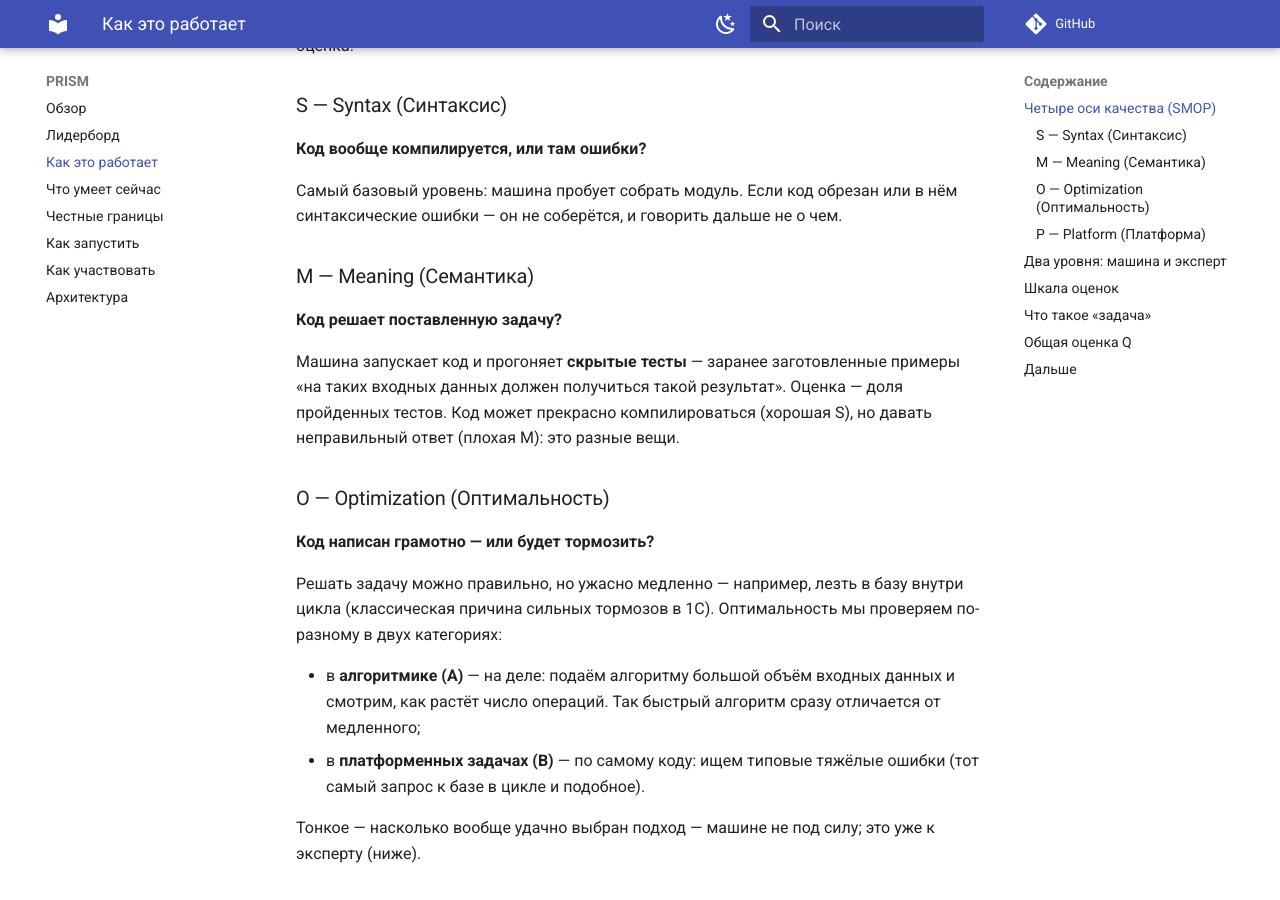
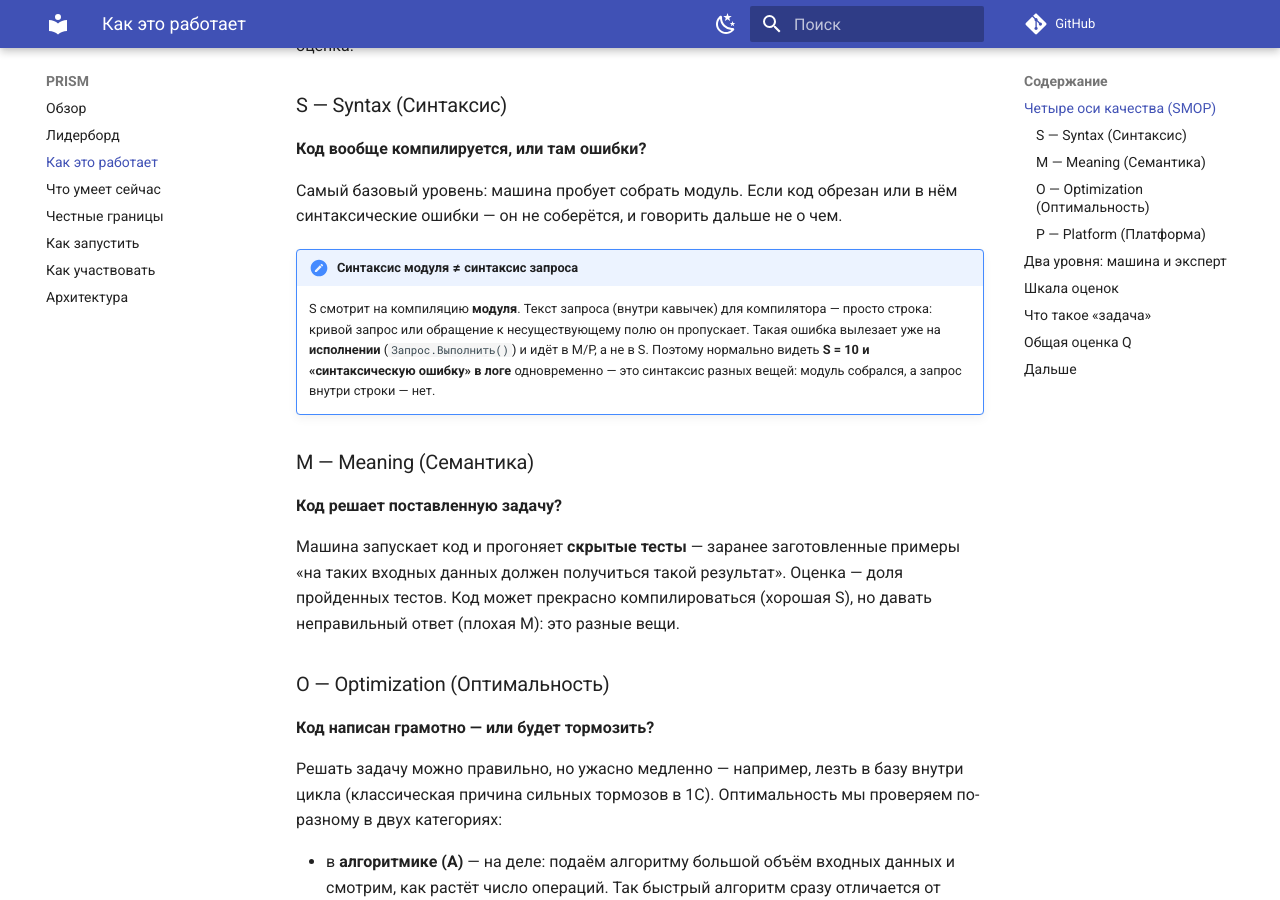
Before and after one commit to genlab-1c/prism, an MkDocs documentation site: the page built from docs/how-it-works.md, in a window 1280 px wide and 900 px high, scrolled down 485 px. Built offline with MkDocs 1.6.1 and Material for MkDocs 9.7.7, drawn with Linux system fonts in a browser that asks for light colours; comment, search, counter and statistics services are not loaded.

Commit message:
docs: clarify S scores module compilation, not query text
S оценивает компиляцию модуля, а не содержимое строк запроса: кривой запрос
или несуществующее поле компилятор пропускает — ошибка вылезает на исполнении
и идёт в M/P. Заметка в how-it-works.md (методика) + контекстная подсказка у
трейсбека на сайте, когда S высокий, а прогон упал на запуске.

```diff
--- a/docs/how-it-works.md
+++ b/docs/how-it-works.md
@@ -23,6 +23,13 @@ SMOP — это первые буквы четырёх осей. Как приз
 
 Самый базовый уровень: машина пробует собрать модуль. Если код обрезан или в нём
 синтаксические ошибки — он не соберётся, и говорить дальше не о чем.
+
+!!! note "Синтаксис модуля ≠ синтаксис запроса"
+    S смотрит на компиляцию **модуля**. Текст запроса (внутри кавычек) для компилятора —
+    просто строка: кривой запрос или обращение к несуществующему полю он пропускает. Такая
+    ошибка вылезает уже на **исполнении** (`Запрос.Выполнить()`) и идёт в M/P, а не в S.
+    Поэтому нормально видеть **S = 10 и «синтаксическую ошибку» в логе** одновременно — это
+    синтаксис разных вещей: модуль собрался, а запрос внутри строки — нет.
 
 ### M — Meaning (Семантика)
 
--- a/web/src/components/screens/ModelDetail.jsx
+++ b/web/src/components/screens/ModelDetail.jsx
@@ -109,6 +109,11 @@ function CodePane({ task, info = {} }) {
               <div key={i} style={{ fontFamily: 'var(--font-mono)', fontSize: 11.5, lineHeight: 1.5, color: 'var(--ink-200)', background: 'var(--danger-soft)', borderLeft: '2px solid var(--danger)', borderRadius: '0 var(--radius-xs) var(--radius-xs) 0', padding: '7px 10px', whiteSpace: 'pre-wrap', wordBreak: 'break-word' }}>{e}</div>
             ))}
           </div>
+          {(task.scores?.S ?? 0) >= 7 && (d.outcome === 'runtime' || d.outcome === 'wrong') && (
+            <p style={{ margin: '10px 0 0', fontFamily: 'var(--font-mono)', fontSize: 11, lineHeight: 1.5, color: 'var(--ink-400)' }}>
+              Почему <span style={{ color: 'var(--axis-s)' }}>S</span> высокий? S — синтаксис <b>модуля</b> (компиляция). Кривой текст запроса или несуществующие метаданные вылезают на <b>исполнении</b> → идут в <span style={{ color: 'var(--axis-m)' }}>M</span>/<span style={{ color: 'var(--axis-p)' }}>P</span>, не в S. Модуль компилируется — толку ноль.
+            </p>
+          )}
         </div>
       )}
 
```
